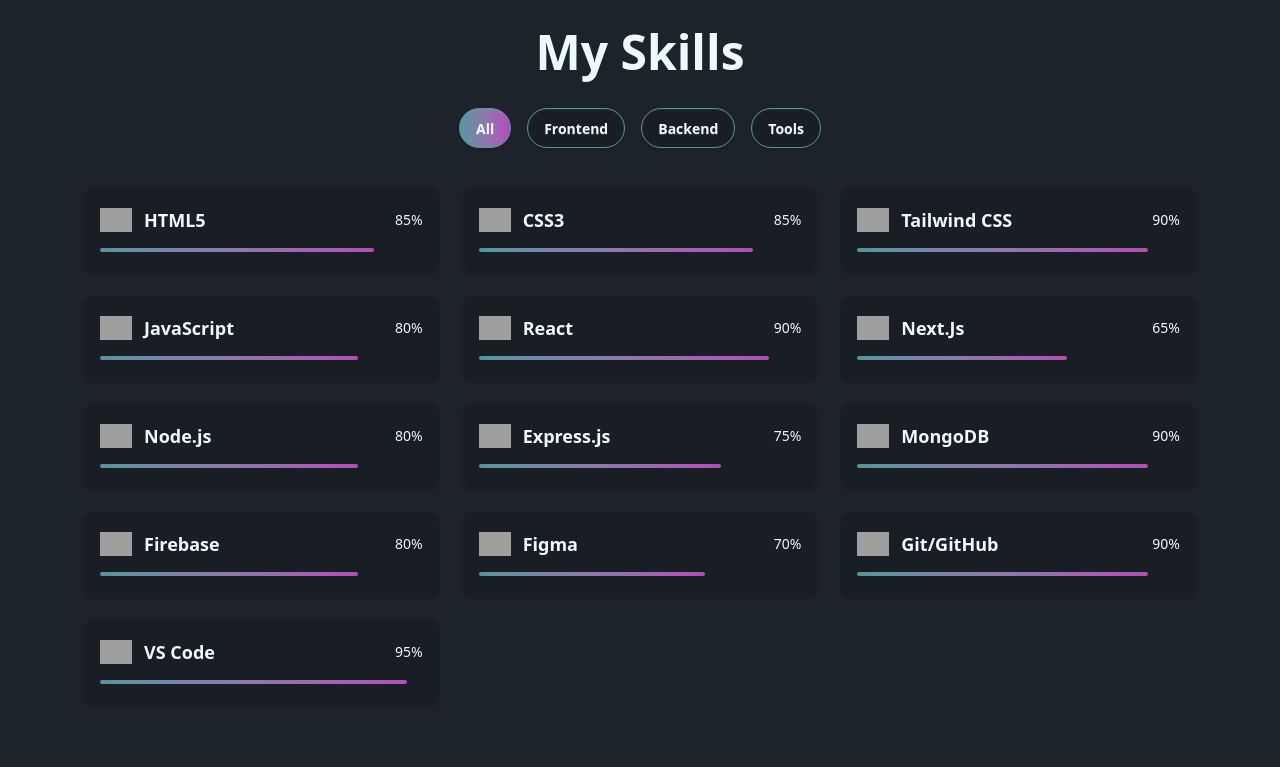
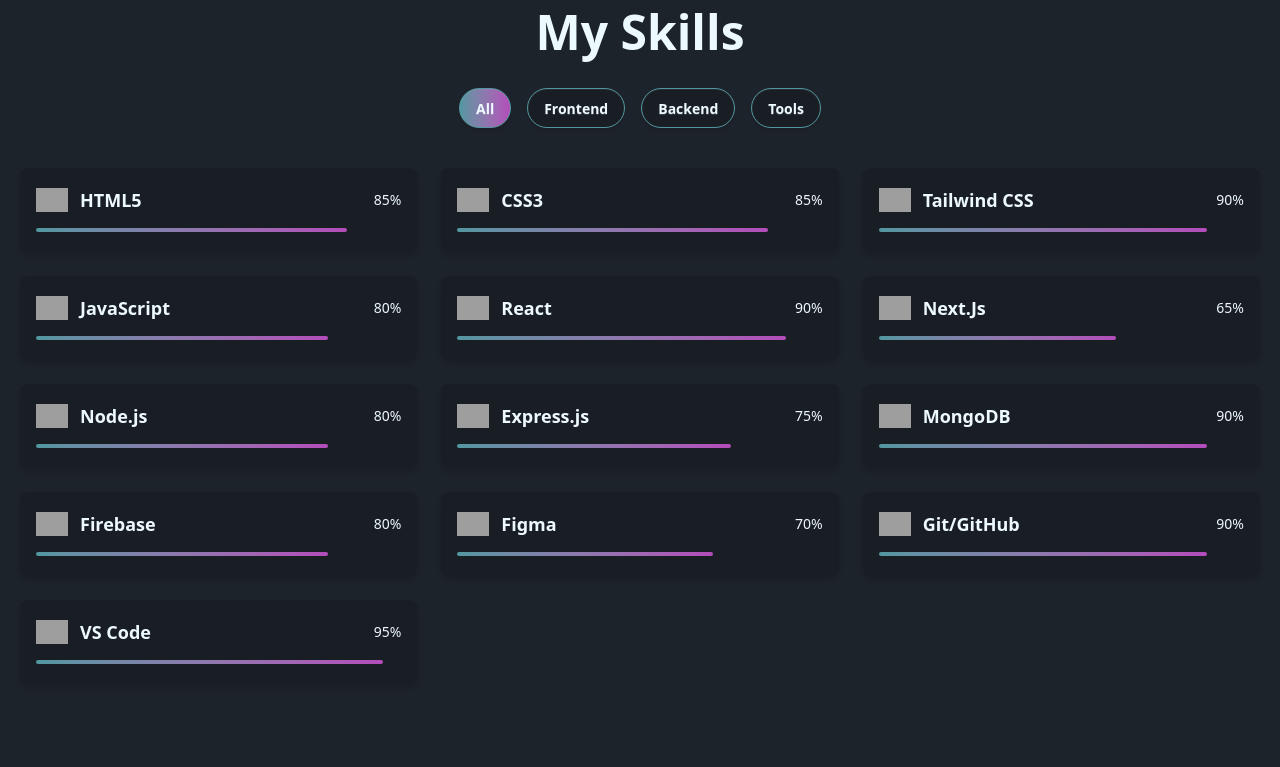
Before and after one commit to sujanchakma1/My-portfolio, a React (Vite) app: page / in a window 1280 px wide. Shown: the part 1404-2171 px from the top of the page. Built offline with nearby package versions, Linux system fonts and the light colour scheme; grey boxes are pictures that could not be loaded; a web font is replaced by a local one.

Commit message:
added change ui

```diff
--- a/src/Root/Root.jsx
+++ b/src/Root/Root.jsx
@@ -7,7 +7,7 @@ const Root = () => {
   return (
     <section className="">
       <Navbar></Navbar>
-      <div className="max-w-6xl mx-auto px-5">
+      <div className="max-w-7xl mx-auto px-5">
         <Outlet></Outlet>
       </div>
       <Footer></Footer>
```
